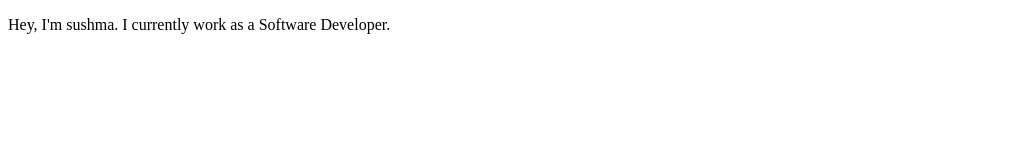
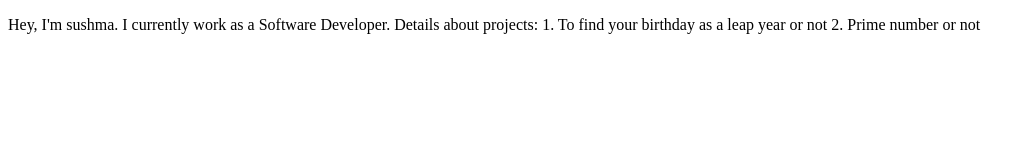
Before and after one commit to sushmaeshwar/Sushma.Eshwarappa-Portfolio, a plain HTML site: page index.html in a window 1280 px wide. Shown: the whole page, without its empty margins (0-1033 px from the left). Drawn offline with Linux system fonts and the light colour scheme.

Commit message:
feat: Added details of project

```diff
--- a/index.html
+++ b/index.html
@@ -8,6 +8,9 @@
     <title>Document</title>
     <p>Hey, I'm sushma.
         I currently work as a Software Developer.
+        Details about projects:
+        1. To find your birthday as a leap year or not
+        2. Prime number or not
     </p>
 </head>
 
```
